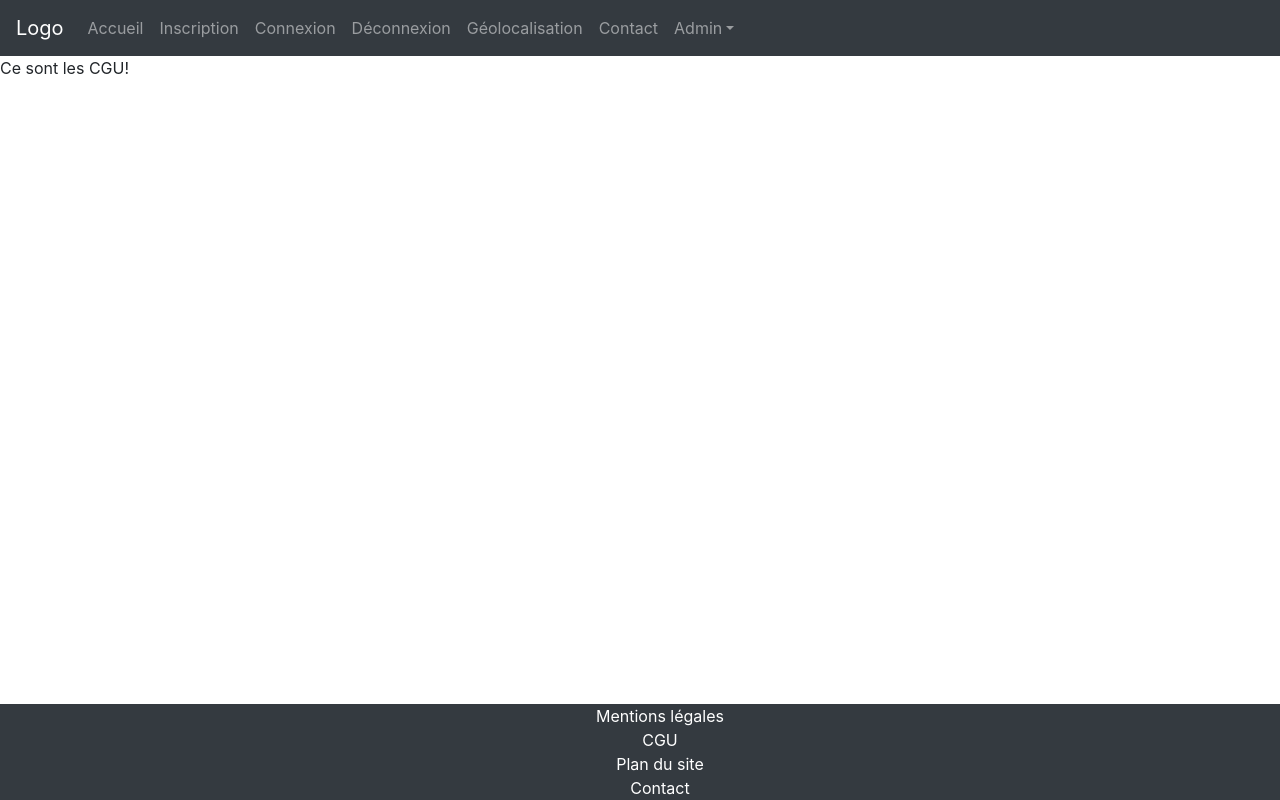
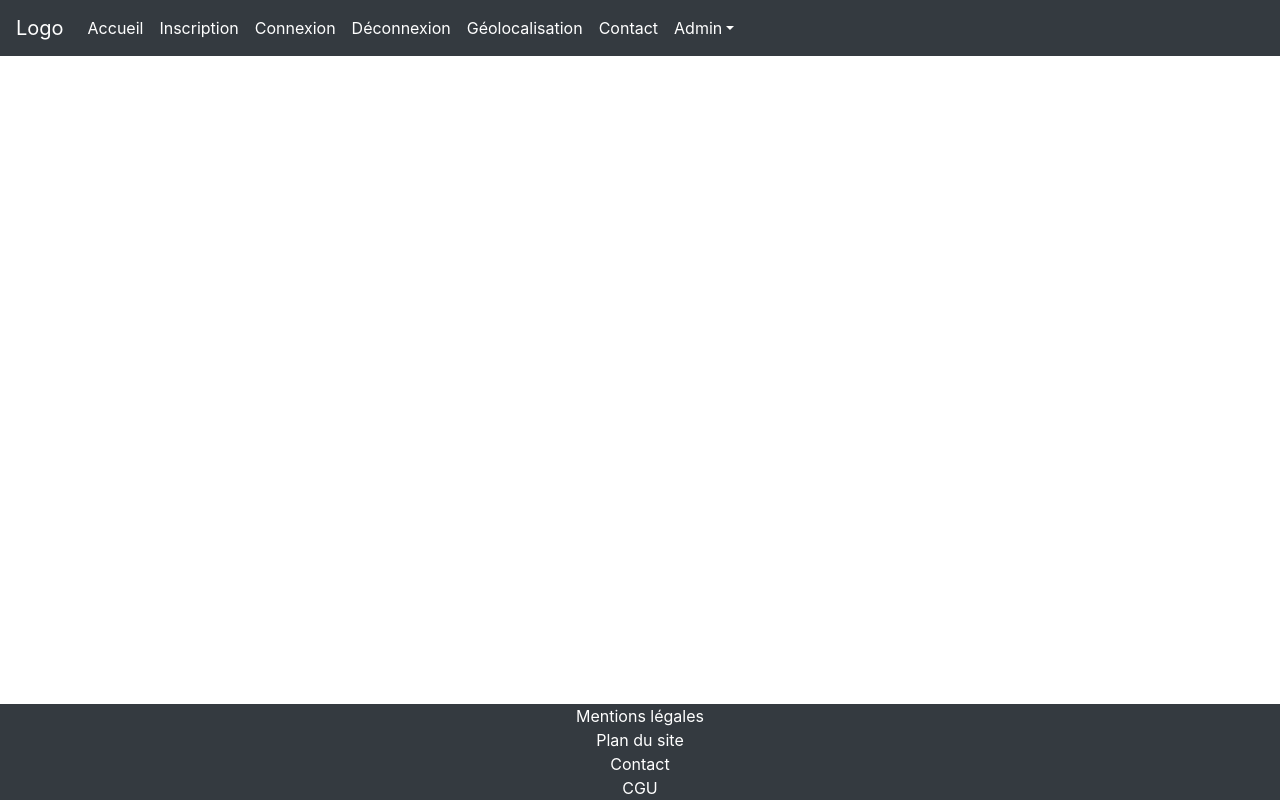
Before and after one commit to Ultrajet/projetgo, a Symfony app: template templates/cgu.html.twig in a window 1280 px wide. Run offline with Twig, Linux system fonts and the light colour scheme; the template is opened without the code that fills it, so the values that code supplies are empty; some libraries are stand-ins or nearby versions.

Commit message:
Navbar+footer2

```diff
--- a/public/css/style.css
+++ b/public/css/style.css
@@ -1,6 +1,26 @@
-footer li, footer a, footer ul {
-    text-decoration: none;
-    list-style-type: none;
+/* ---- GENERAL ---- */
+
+ul, li{
+    list-style: none !important;
     color: white !important;
-    margin-bottom: 0;
+    margin-bottom: 0rem !important;
 }
+
+a{
+    text-decoration: none !important;
+    color: white !important;
+}
+
+/* ---- NAVBAR ---- */
+
+button, .navbar-dark:focus, .collapsed{
+    border: none !important;
+}
+
+button {
+    outline: none !important;
+}
+
+.fas{
+    color: white;
+}
--- a/templates/base.html.twig
+++ b/templates/base.html.twig
@@ -1,42 +1,41 @@
-<!DOCTYPE html>
-<html lang="fr">
-
 <head>
     <meta charset="UTF-8">
     <meta name="viewport" content="width=device-width, initial-scale=1.0">
     <meta http-equiv="X-UA-Compatible" content="ie=edge">
+
+    <!--OpenGraph-->
     <meta name="Nom du site"
         content="Connectez-vous et trouver des gens près de chez vous qui joue au même jeu que vous pour communiquer et jouer ensemble">
     <meta property="og:title" content="Nom du site">
     <meta property="og:type" content="Communautaire">
     <meta property="og:url" content="#">
     <meta property="og:image" content="#">
-    <meta name=”twitter:card” content="Nom du site">
-    <meta name=”twitter:site” content="???">
-    <meta name=”twitter:creator” content="@sylviemorin">
-    <meta name=”twitter:creator” content="@quentinlagadou">
-    <meta name=”twitter:title” content="???">
-    <meta name=”twitter:description”
+
+    <!--Twitter Card-->
+    <meta name="twitter:card" content="Nom du site">
+    <meta name="twitter:site" content="???">
+    <meta name="twitter:creator" content="@sylviemorin">
+    <meta name="twitter:creator" content="@quentinlagadou">
+    <meta name="twitter:title" content="???">
+    <meta name="twitter:description"
         content="Connectez-vous et trouver des gens près de chez vous qui joue au même jeu que vous pour communiquer et jouer ensemble">
     <meta name="twitter:image" content="#">
-    <link rel="stylesheet" href={{ asset ('/css/style.css') }}>
-    <link rel="stylesheet" href="https://stackpath.bootstrapcdn.com/bootstrap/4.3.1/css/bootstrap.min.css"
-        integrity="sha384-ggOyR0iXCbMQv3Xipma34MD+dH/1fQ784/j6cY/iJTQUOhcWr7x9JvoRxT2MZw1T" crossorigin="anonymous">
-    <script src="https://stackpath.bootstrapcdn.com/bootstrap/4.3.1/js/bootstrap.min.js"
-        integrity="sha384-JjSmVgyd0p3pXB1rRibZUAYoIIy6OrQ6VrjIEaFf/nJGzIxFDsf4x0xIM+B07jRM"
-        crossorigin="anonymous"></script>
-    <title>{% block title %}Logo + Titre su site{% endblock %}</title>
-    {% block stylesheets %}{% endblock %}
+
+    <link rel="stylesheet" href="css/style.css">
+    <link rel="stylesheet" href="https://use.fontawesome.com/releases/v5.7.2/css/all.css">
+    <link rel="stylesheet" href="https://stackpath.bootstrapcdn.com/bootstrap/4.3.1/css/bootstrap.min.css">
+    <script src="https://stackpath.bootstrapcdn.com/bootstrap/4.3.1/js/bootstrap.min.js"></script>
+    <title>Projet Go</title>
 </head>
 
 <body>
     <nav class="navbar navbar-expand-md navbar-dark bg-dark">
         <a href="/" class="navbar-brand">Logo</a>
         <button class="navbar-toggler" type="button" data-toggle="collapse" data-target="#navbar">
-            <span class="navbar-toggler-icon"></span>
+            <span class="fas fa-bars"></span>
         </button>
         <div class="navbar-collapse collapse" id="navbar">
-            <ul class="navbar-nav">
+            <ul class="navbar-nav text-center">
                 <li class="nav-item">
                     <a class="nav-link" href="#">Accueil</a>
                 </li>
@@ -58,35 +57,32 @@
                 <li class="nav-item dropdown">
                     <a class="nav-link dropdown-toggle" href="#" id="navbarDropdown" role="button"
                         data-toggle="dropdown" aria-haspopup="true" aria-expanded="false">Admin</a>
-                    <div class="dropdown-menu" aria-labelledby="navbarDropdown">
+                    <ul class="dropdown-menu" aria-labelledby="navbarDropdown">
                         <a class="dropdown-item" href="#">User</a>
                         <a class="dropdown-item" href="#">Jeu</a>
-                    </div>
+                    </ul>
                 </li>
             </ul>
         </div>
     </nav>
 
-    {% block body %}{% endblock %}
+
+
 
     <footer>
-        <ul class="bg-dark text-center fixed-bottom">
+        <ul class="bg-dark text-center fixed-bottom list-unstyled">
             <li><a class="" href="#">Mentions légales</a></li>
-            <li><a class="" href="#">CGU</a></li>
             <li><a class="" href="#">Plan du site</a></li>
             <li><a class="" href="#">Contact</a></li>
+            <li><a class="" href="#">CGU</a></li>
         </ul>
     </footer>
 
-    <script src="https://code.jquery.com/jquery-3.4.1.min.js"
-        integrity="sha256-CSXorXvZcTkaix6Yvo6HppcZGetbYMGWSFlBw8HfCJo=" crossorigin="anonymous"></script>
-    <script src="https://cdnjs.cloudflare.com/ajax/libs/popper.js/1.14.7/umd/popper.min.js"
-        integrity="sha384-UO2eT0CpHqdSJQ6hJty5KVphtPhzWj9WO1clHTMGa3JDZwrnQq4sF86dIHNDz0W1"
-        crossorigin="anonymous"></script>
-    <script src="https://stackpath.bootstrapcdn.com/bootstrap/4.3.1/js/bootstrap.min.js"
-        integrity="sha384-JjSmVgyd0p3pXB1rRibZUAYoIIy6OrQ6VrjIEaFf/nJGzIxFDsf4x0xIM+B07jRM"
-        crossorigin="anonymous"></script>
-    {% block javascripts %}{% endblock %}
+
+    <script src="https://code.jquery.com/jquery-3.4.1.min.js"></script>
+    <script src="https://cdnjs.cloudflare.com/ajax/libs/popper.js/1.14.7/umd/popper.min.js"></script>
+    <script src="https://stackpath.bootstrapcdn.com/bootstrap/4.3.1/js/bootstrap.min.js"></script>
+
 </body>
 
 </html>
```
